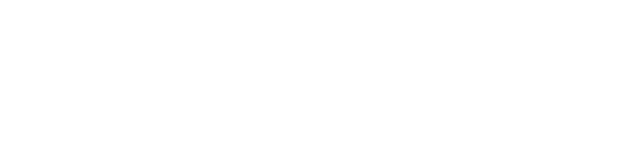
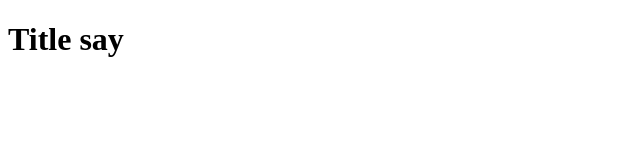
Before and after one commit to Denjs24/firstGit, a plain HTML site: page index.html in a window 1280 px wide. Shown: the whole page, without its empty margins (0-640 px from the left). Drawn offline with Linux system fonts and the light colour scheme.

Commit message:
add title

```diff
--- a/index.html
+++ b/index.html
@@ -7,6 +7,6 @@
     <link rel="stylesheet" href="style.css">
 </head>
 <body>
-
+    <h1>Title say</h1>
 </body>
 </html>
```
